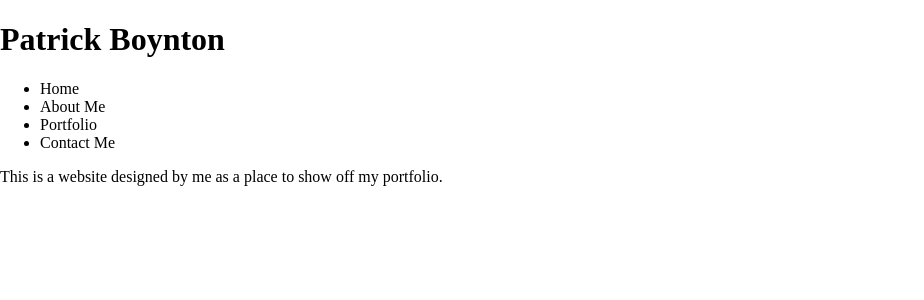
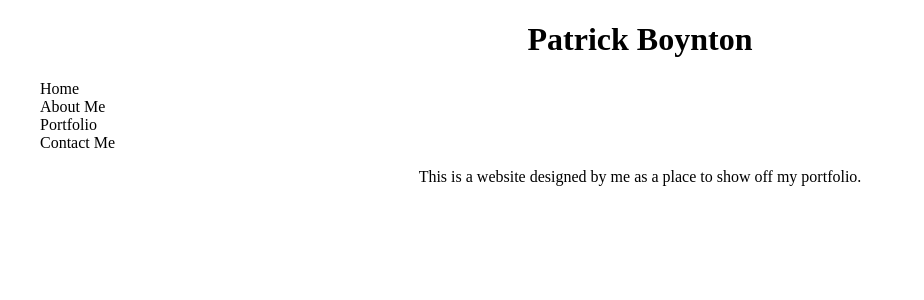
Before and after one commit to PatrickBoyn/PersonalSite, a Django app: page / in a window 1280 px wide. Shown: the top 300 px of the page, without its empty margins (0-924 px from the left). Run offline with Django 3.2, Linux system fonts and the light colour scheme.

Commit message:
Added some very basic styling.

```diff
--- a/personal/static/css/site.css
+++ b/personal/static/css/site.css
@@ -1,3 +1,12 @@
 body{
     margin:0;
 }
+h1{
+    text-align:center;
+}
+ul{
+    list-style:none;
+}
+p{
+    text-align:center;
+}
```
